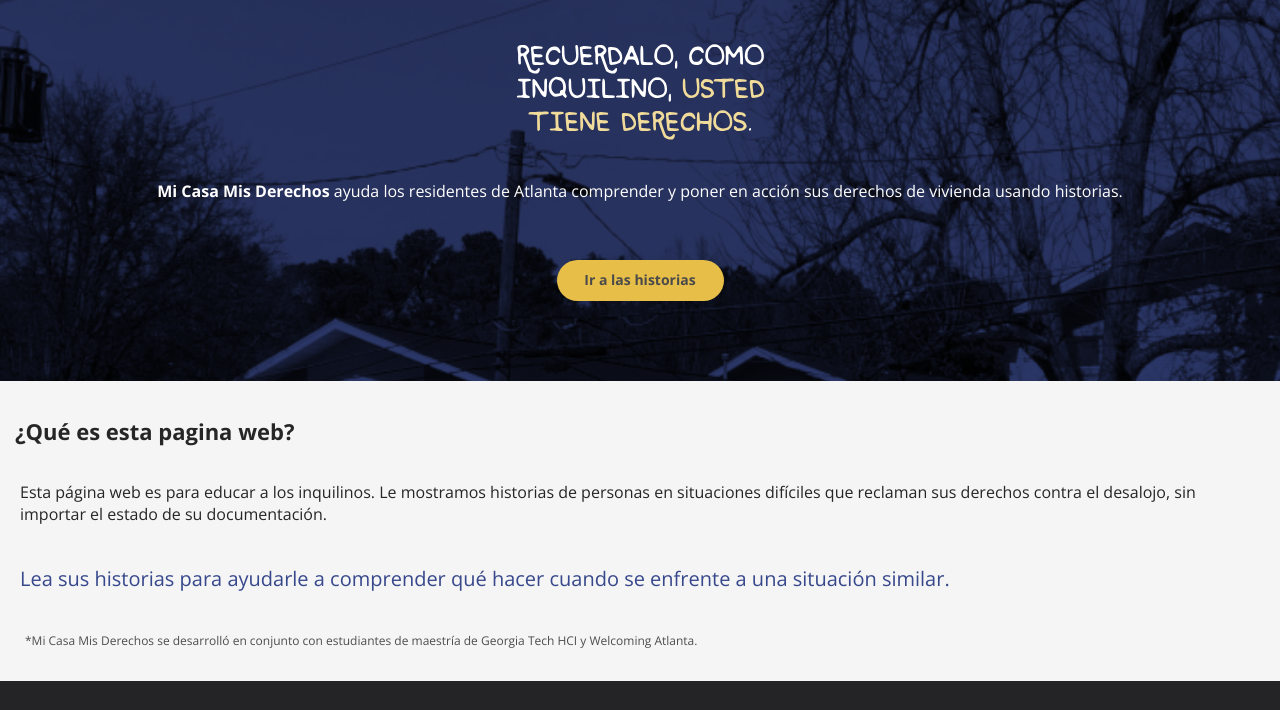
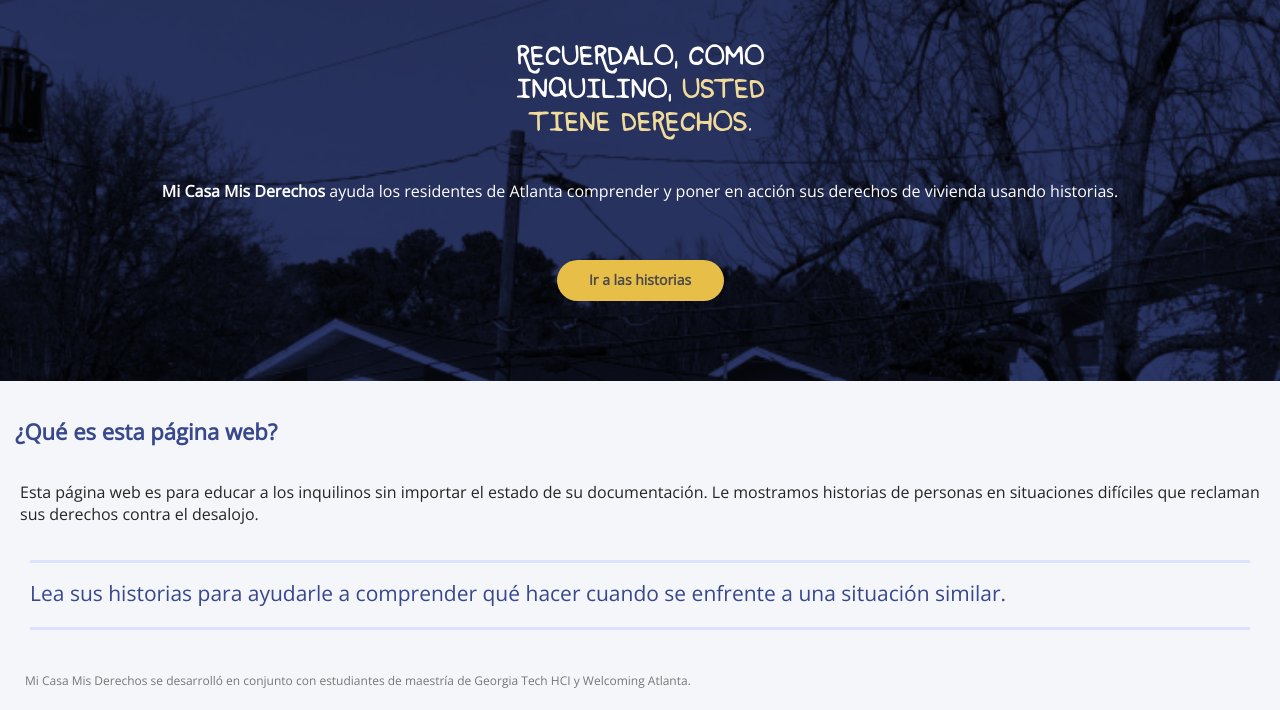
Before and after one commit to rwinstead/MisDerechos, a Gatsby site: page / in a window 1280 px wide. Shown: the part 90-800 px from the top of the page. Built offline with nearby package versions, Linux system fonts and the light colour scheme; Gatsby itself is replaced by a stand-in of ours.

Commit message:
changes with hanan

```diff
--- a/src/components/footer.js
+++ b/src/components/footer.js
@@ -8,15 +8,15 @@ export default function Footer (){
         <div className={footerStyles.footerContainer}>
             <nav>
                 <Link
-                to="/resources/"
+                to="/story-select/"
                 >
-                Todos los Recursos
+                Selección de historias
                 </Link>
 
                 <Link
-                to="/story-select/"
+                to="/resources/"
                 >
-                Selección de historias
+                Todos los recursos
                 </Link>
 
                 <Link
--- a/src/components/navbar.js
+++ b/src/components/navbar.js
@@ -49,15 +49,6 @@ export default class Navbar extends React.Component {
           (
             <section className={navbarStyles.dropDownMenu}>
               <nav>
-                <div className={navbarStyles.dropDownItem}>
-                  <Link
-                      to="/resources/"
-                      id={navbarStyles.item}
-                      >
-                      Todos los recursos
-                  </Link>
-                 </div>
-
                   <div className={navbarStyles.dropDownItem}>
                     <Link
                     to="/story-select/"
@@ -66,6 +57,15 @@ export default class Navbar extends React.Component {
                     Selección de historias
                     </Link>
                   </div>
+
+                  <div className={navbarStyles.dropDownItem}>
+                  <Link
+                      to="/resources/"
+                      id={navbarStyles.item}
+                      >
+                      Todos los recursos
+                  </Link>
+                 </div>
 
                 <div className={navbarStyles.dropDownItem}>
                   <Link
--- a/src/components/resource-item.js
+++ b/src/components/resource-item.js
@@ -35,7 +35,7 @@ export function ResourceItem(props) {
                 <div id={ResourceItemStyles.speaksSpanish}>{props.speaksSpanish}</div>
                 <div>
                     <span className={ResourceItemStyles.bold}>
-                    {"Descripción: "}
+                    {"Que hacen: "}
                     </span>
                     {props.description}
                 </div>
--- a/src/pages/index.js
+++ b/src/pages/index.js
@@ -1,7 +1,6 @@
 import React from "react"
 import { Link } from "gatsby"
 import "@fontsource/open-sans"
-import "@fontsource/open-sans/700.css"
 
 import Navbar from "../components/navbar"
 import Footer from "../components/footer"
@@ -32,10 +31,10 @@ export default function Home() {
 
         <section className={homeStyles.aboutThisContainer}>
           <div className={homeStyles.aboutThisContent}>
-            <span className={homeStyles.aboutThisHeader} style={{color: "#262626"}}>¿Qué es esta pagina web?</span>
-            <p className={homeStyles.aboutThisBody} style={{color:"#262626"}}>Esta página web es para educar a los inquilinos. Le mostramos historias de personas en situaciones difíciles que reclaman sus derechos contra el desalojo, sin importar el estado de su documentación.</p>
+            <span className={homeStyles.aboutThisHeader}>¿Qué es esta página web?</span>
+            <p className={homeStyles.aboutThisBody} style={{color:"#262626"}}>Esta página web es para educar a los inquilinos sin importar el estado de su documentación. Le mostramos historias de personas en situaciones difíciles que reclaman sus derechos contra el desalojo.</p>
             <p className={homeStyles.aboutThisYellow}>Lea sus historias para ayudarle a comprender qué hacer cuando se enfrente a una situación similar.</p>
-            <p className={homeStyles.aboutThisAffiliation}>*Mi Casa Mis Derechos se desarrolló en conjunto con estudiantes de maestría de Georgia Tech HCI y Welcoming Atlanta.</p>
+            <p className={homeStyles.aboutThisAffiliation}>Mi Casa Mis Derechos se desarrolló en conjunto con estudiantes de maestría de Georgia Tech HCI y Welcoming Atlanta.</p>
           </div>
         </section>
 
--- a/src/pages/story-eviction-overview.js
+++ b/src/pages/story-eviction-overview.js
@@ -38,7 +38,7 @@ export default function StoryOverview() {
 
                 <section id={evictionOverviewStyles.resourcesContainer}>
                     <div id={evictionOverviewStyles.resourcesHeader}>
-                        Recursos usados en esta historia:
+                        Recursos usados en esta historia
                     </div>
 
                     <div className={evictionOverviewStyles.resourceItemContainer}>
--- a/src/styles/pages/eviction-story.module.css
+++ b/src/styles/pages/eviction-story.module.css
@@ -227,7 +227,7 @@
     display: flex;
     align-items: center;
     justify-content: center;
-    font-size: 14px;
+    font-size: 15px;
     cursor: pointer;
     border-radius: 20.5px;
     font-weight: bold;
@@ -258,7 +258,7 @@
 }
 
 #leftArrow {
-    height: 16px;
+    height: 15px;
     margin-right: 10px;
     vertical-align: baseline;
 }
--- a/src/styles/pages/home.module.css
+++ b/src/styles/pages/home.module.css
@@ -39,7 +39,7 @@
     align-items: center;
     height: auto;
     width: 100%;
-    background-color: #f5f5f5;
+    background-color: #F5F6F9;
 }
 
 .aboutThisContent {
@@ -48,28 +48,34 @@
 }
 
 .aboutThisHeader {
-    font-weight: bold;
+    font-weight: 600;
     font-size: 22px;
     margin: 20px 10px 0px 10px;
     padding: 15px 20px 15px 5px;
     display: inline-block;
+    color: #37488C;
 }
 
 .aboutThisBody {
-    padding: 20px 20px 0px 20px;
+    padding: 20px 20px 15px 20px;
     margin: 0px;
+    color: #262626;
 }
 
 .aboutThisYellow {
-    font-size: 20px;
+    font-size: 21px;
     color: #37488C;
-    padding: 20px 20px 0px 20px;
+    margin: 20px 30px 0px 30px;
+    padding: 16px 0px 20px 0px;
+    border-top: 3px solid #DDE3FF;
+    border-bottom: 3px solid #DDE3FF;
+    font-weight: 500;
 }
 
 .aboutThisAffiliation {
     font-size: 12px;
-    color: #4d4d4d;
-    padding: 20px 20px 20px 25px;
+    color: #777777;
+    padding: 30px 20px 20px 25px;
 }
 
 .ctaButton {
```
Also changed, not shown: src/components/resource-item.module.css (+4 -4 lines), src/styles/pages/story-eviction-overview.module.css (+4 -5 lines).
